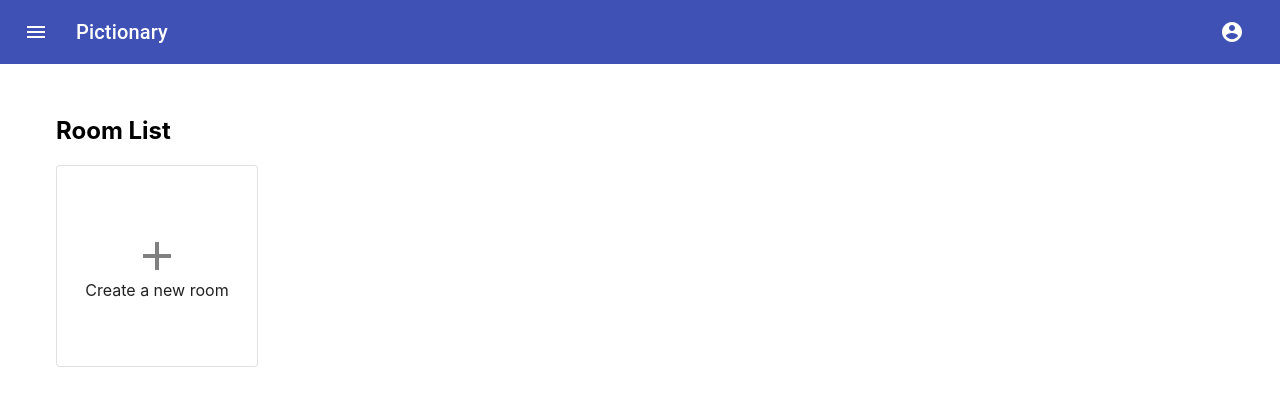
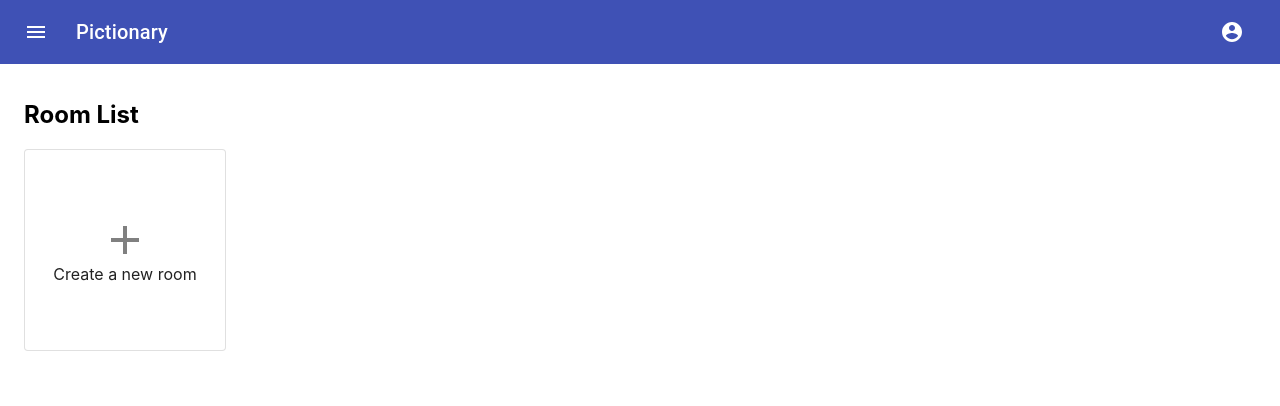
Before and after one commit to nostam/pictionary-client, a React (Create React App) app: page / in a window 1280 px wide. Shown: the top 406 px of the page. Built offline with nearby package versions, Linux system fonts and the light colour scheme; no server answers.

Commit message:
update layout spacing with MD

```diff
--- a/src/styles/RoomList.scss
+++ b/src/styles/RoomList.scss
@@ -1,5 +1,6 @@
 #roomlist-wrapper {
-  padding: 2rem;
+  padding-top: 1rem;
+  padding-bottom: 1rem;
   .room {
     width: 200px;
     height: 200px;
--- a/src/styles/Whiteboard.scss
+++ b/src/styles/Whiteboard.scss
@@ -5,7 +5,7 @@
   flex-direction: row;
   #drawingTools {
     z-index: 10;
-    padding: 0;
+    padding: 12px;
     height: 100%;
     display: flex;
     flex-direction: column;
@@ -23,7 +23,6 @@
       //   0 8px 16px -8px rgba(0, 0, 0, 0.3);
     }
     #brush {
-      padding: 1rem;
       height: 160px;
     }
     #currentColor {
```
